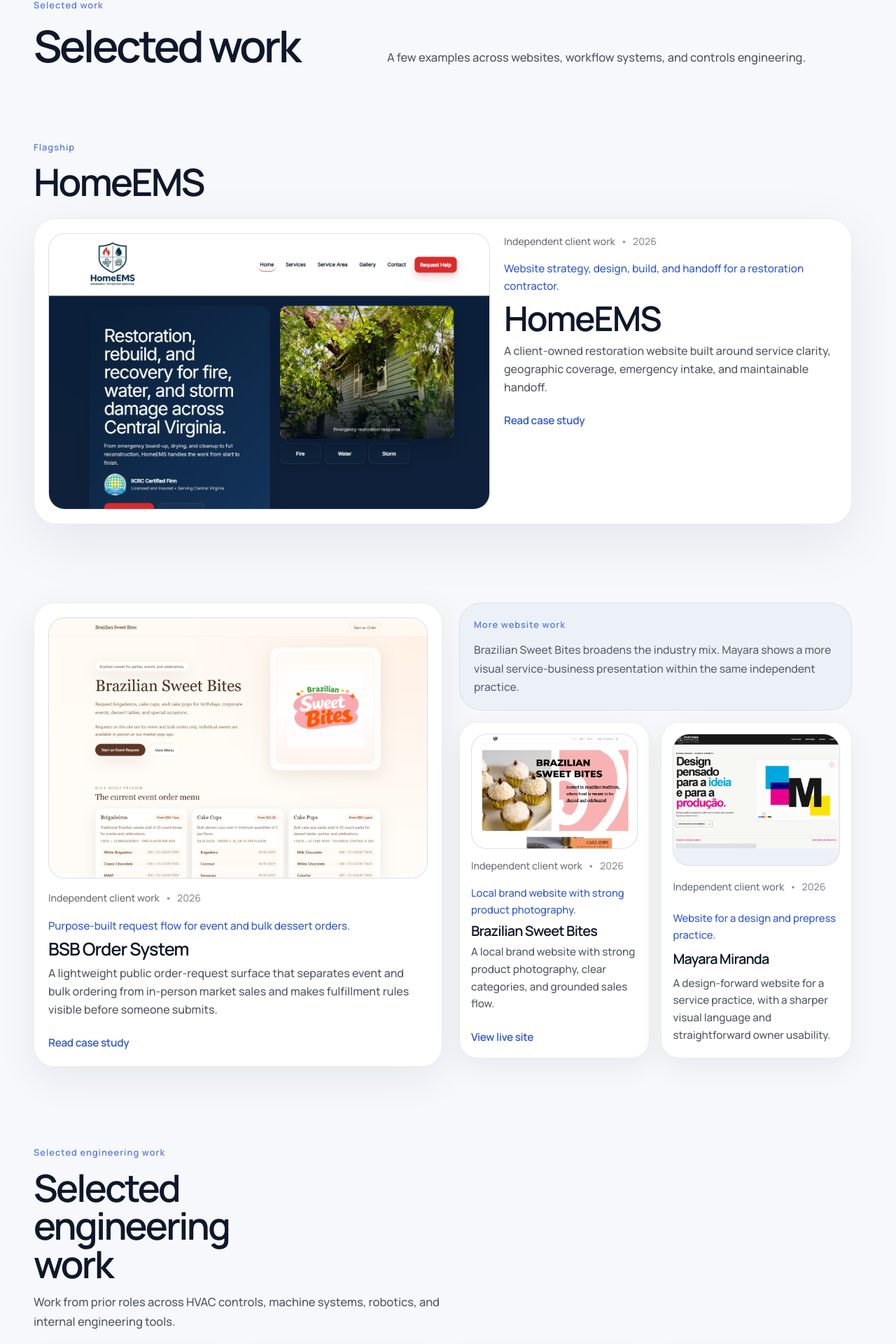
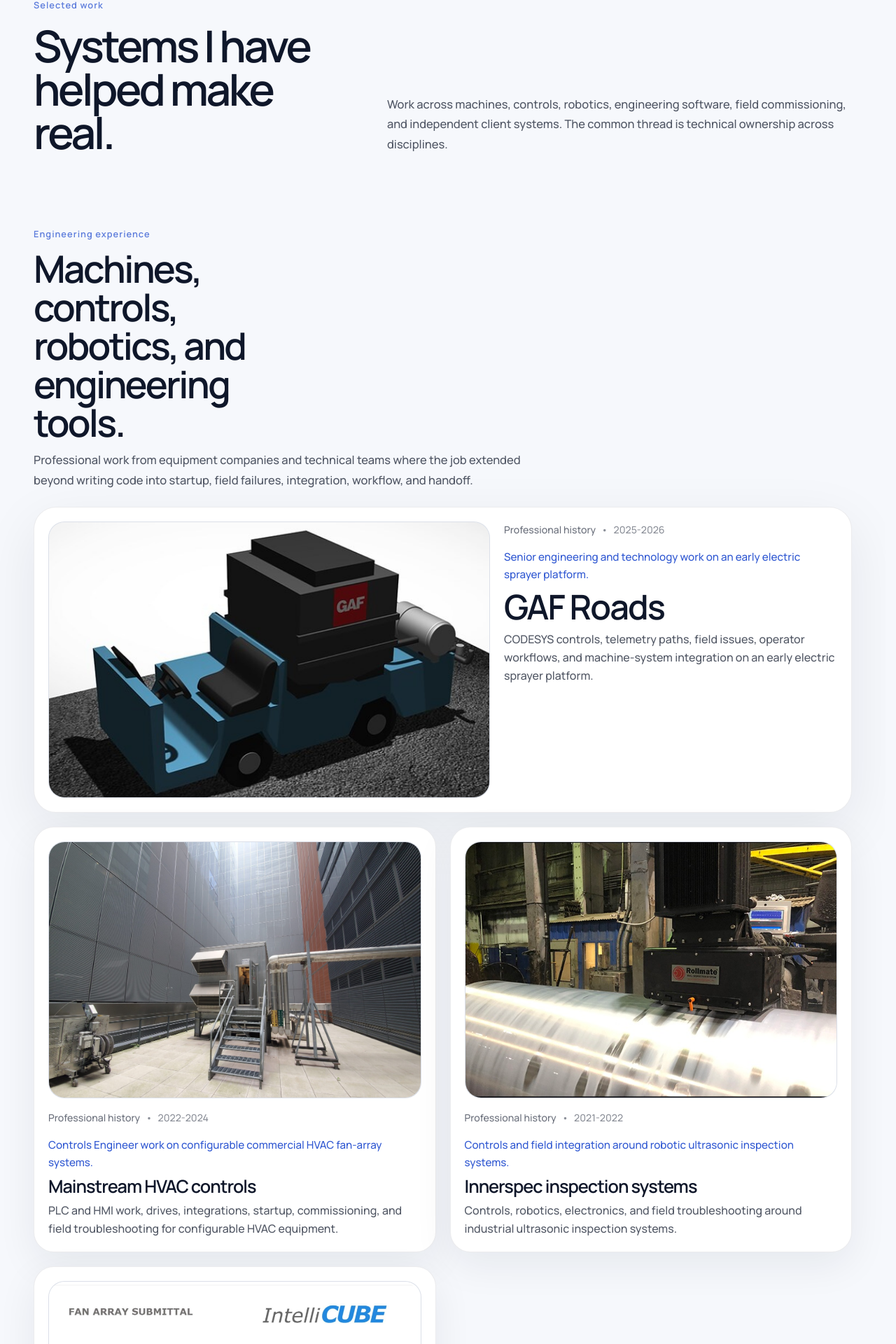
Before and after one commit to lhumphries16/portfolio-site, a React (Vite) app: page /work in a window 1280 px wide. Shown: the part 134-2054 px from the top of the page at 70% size. Built offline with nearby package versions, Linux system fonts and the light colour scheme.

Commit message:
reorder portfolio around engineering proof

```diff
--- a/src/pages/WorkPage.tsx
+++ b/src/pages/WorkPage.tsx
@@ -1,25 +1,28 @@
 import { ButtonLink } from '../components/ButtonLink';
 import { ProjectCard } from '../components/ProjectCard';
 import { RouteMeta } from '../components/RouteMeta';
-import {
-  controlsProjects,
-  ctaLinks,
-  flagshipProject,
-  secondaryCaseStudy,
-  supportingWebProjects,
-} from '../data/siteContent';
+import { ctaLinks, portfolioBySlug } from '../data/siteContent';
+
+const engineeringProjects = [
+  portfolioBySlug['gaf-roads-standard-industries'],
+  portfolioBySlug['mainstream-hvac-controls'],
+  portfolioBySlug.innerspec,
+  portfolioBySlug['mainstream-internal-tooling'],
+];
+
+const independentProjects = [
+  portfolioBySlug.homeems,
+  portfolioBySlug['brazilian-sweet-bites-order-system'],
+  portfolioBySlug['mayara-miranda'],
+  portfolioBySlug['brazilian-sweet-bites'],
+];
 
 export function WorkPage() {
-  const visualSupportProjects = [
-    supportingWebProjects.find((item) => item.slug === 'brazilian-sweet-bites'),
-    supportingWebProjects.find((item) => item.slug === 'mayara-miranda'),
-  ].filter((item): item is (typeof supportingWebProjects)[number] => Boolean(item));
-
   return (
     <>
       <RouteMeta
         title="Selected Work | Tre Humphries"
-        description="Selected work across web, digital systems, and scoped controls engineering from Tre Humphries."
+        description="Selected product, controls, automation, engineering software, and independent client work from Tre Humphries."
       />
 
       <section className="hero-shell">
@@ -27,12 +30,12 @@
           <div className="grid gap-4">
             <p className="eyebrow">Selected work</p>
             <h1 className="m-0 max-w-[10ch] text-[clamp(2.8rem,4.9vw,4.6rem)] font-semibold leading-[0.99] tracking-[-0.055em] text-carbon">
-              Selected work
+              Systems I have helped make real.
             </h1>
           </div>
 
           <p className="body-lead max-w-[42rem]">
-            A few examples across websites, workflow systems, and controls engineering.
+            Work across machines, controls, robotics, engineering software, field commissioning, and independent client systems. The common thread is technical ownership across disciplines.
           </p>
         </div>
       </section>
@@ -40,52 +43,40 @@
       <section className="section-shell pb-10 pt-4 md:pb-12 md:pt-6 lg:pb-14 lg:pt-8">
         <div className="content-wrap grid gap-6">
           <div className="grid gap-3">
-            <p className="eyebrow">Flagship</p>
-            <h2 className="section-heading max-w-[9ch]">HomeEMS</h2>
+            <p className="eyebrow">Engineering experience</p>
+            <h2 className="section-heading max-w-[12ch]">Machines, controls, robotics, and engineering tools.</h2>
+            <p className="body-lead max-w-[44rem]">
+              Professional work from equipment companies and technical teams where the job extended beyond writing code into startup, field failures, integration, workflow, and handoff.
+            </p>
           </div>
-          <ProjectCard item={flagshipProject} variant="feature" />
+
+          <div className="grid gap-5 md:grid-cols-2">
+            {engineeringProjects.map((item, index) => (
+              <ProjectCard
+                key={item.slug}
+                item={item}
+                showAction={false}
+                variant={index === 0 ? 'feature' : 'standard'}
+                className={index === 0 ? 'md:col-span-2' : ''}
+              />
+            ))}
+          </div>
         </div>
       </section>
 
       <section className="section-shell py-10 md:py-12 lg:py-14">
-        <div className="content-wrap grid gap-6 xl:grid-cols-[minmax(0,1.02fr)_minmax(0,0.98fr)] xl:items-start">
-          <ProjectCard item={secondaryCaseStudy} />
-
-          <div className="grid gap-4">
-            <div className="surface-soft grid gap-3 p-5">
-              <p className="eyebrow">More website work</p>
-              <p className="body-copy">
-                Brazilian Sweet Bites broadens the industry mix. Mayara shows a more visual service-business
-                presentation within the same independent practice.
-              </p>
-            </div>
-            <div className="grid gap-4 md:grid-cols-2">
-              {visualSupportProjects.map((item) => (
-                <ProjectCard
-                  key={item.slug}
-                  item={item}
-                  showAction={item.slug !== 'mayara-miranda'}
-                  variant="compact"
-                />
-              ))}
-            </div>
-          </div>
-        </div>
-      </section>
-
-      <section className="section-shell pb-14 pt-10 md:pb-16 md:pt-12 lg:pb-18 lg:pt-14">
         <div className="content-wrap grid gap-6">
           <div className="grid gap-3">
-            <p className="eyebrow">Selected engineering work</p>
-            <h2 className="section-heading max-w-[10ch]">Selected engineering work</h2>
-            <p className="body-lead max-w-[40rem]">
-              Work from prior roles across HVAC controls, machine systems, robotics, and internal engineering tools.
+            <p className="eyebrow">Independent work</p>
+            <h2 className="section-heading max-w-[12ch]">Client systems and shipped digital work.</h2>
+            <p className="body-lead max-w-[44rem]">
+              Independent projects show another part of the same skill set: understand how the operation actually works, build the right system around it, and leave the owner with something usable.
             </p>
           </div>
 
-          <div className="grid gap-4 md:grid-cols-2 xl:grid-cols-4">
-            {controlsProjects.map((item) => (
-              <ProjectCard key={item.slug} item={item} showAction={false} variant="compact" />
+          <div className="grid gap-5 md:grid-cols-2 xl:grid-cols-4">
+            {independentProjects.map((item) => (
+              <ProjectCard key={item.slug} item={item} variant="compact" />
             ))}
           </div>
         </div>
@@ -95,20 +86,15 @@
         <div className="page-wrap surface-card px-6 py-7 md:px-8 md:py-8">
           <div className="grid gap-5 lg:grid-cols-[minmax(0,0.9fr)_auto] lg:items-end">
             <div className="grid gap-3">
-              <p className="eyebrow">Contact</p>
-              <h2 className="section-heading max-w-[10ch]">Need to talk through fit before scoping?</h2>
-              <p className="body-copy max-w-[38rem]">
-                Use the contact route that matches the work you are considering and start with the current situation.
+              <p className="eyebrow">Project fit</p>
+              <h2 className="section-heading max-w-[12ch]">Need someone to own a difficult technical problem?</h2>
+              <p className="body-copy max-w-[40rem]">
+                The strongest fit is a bounded project where hardware, controls, software, test, or field operations overlap and the path to a finished result is not obvious yet.
               </p>
             </div>
-            <div className="flex flex-wrap gap-3">
-              <ButtonLink external={ctaLinks.web.external} href={ctaLinks.web.href}>
-                {ctaLinks.web.label}
-              </ButtonLink>
-              <ButtonLink external={ctaLinks.controls.external} href={ctaLinks.controls.href} variant="secondary">
-                {ctaLinks.controls.label}
-              </ButtonLink>
-            </div>
+            <ButtonLink external={ctaLinks.project.external} href={ctaLinks.project.href}>
+              {ctaLinks.project.label}
+            </ButtonLink>
           </div>
         </div>
       </section>
```
